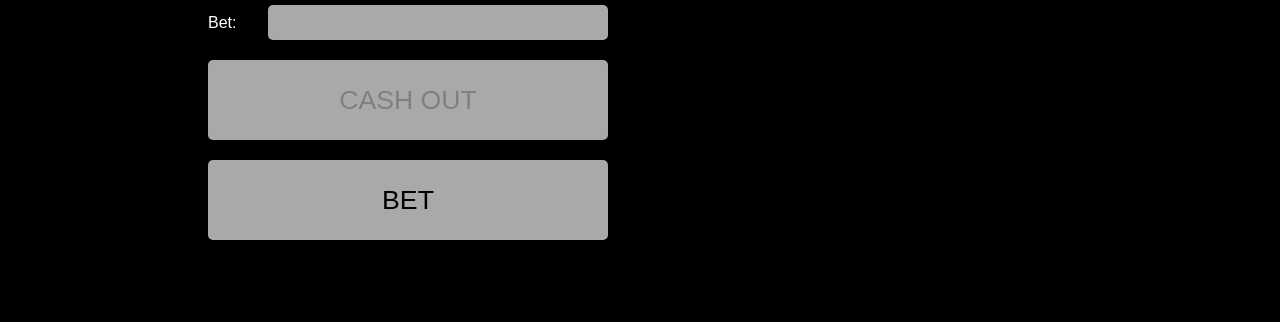
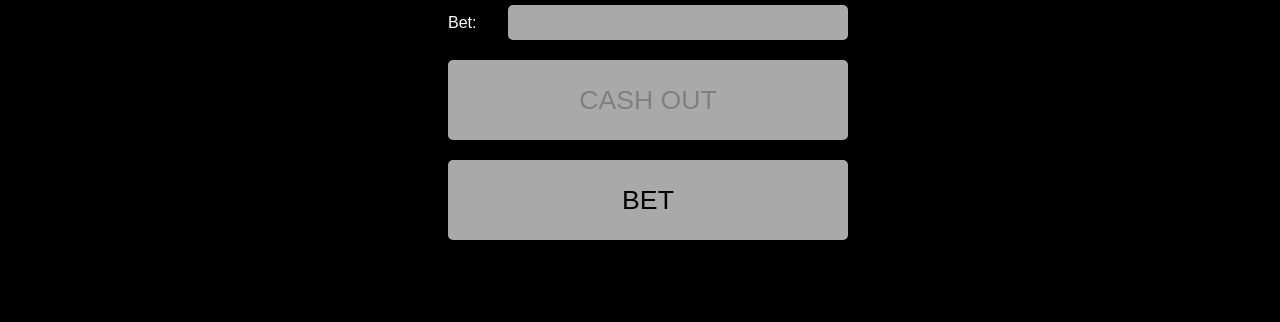
Before and after one commit to Wenzel237/suikaviator, a plain HTML site: page index.html in a window 1280 px wide. Shown: the part 478-800 px from the top of the page. Drawn offline with Linux system fonts and the light colour scheme.

Commit message:
Update index.html

```diff
--- a/index.html
+++ b/index.html
@@ -21,7 +21,7 @@
         .animate {
           animation: moveUpFade 1s ease-in-out;
         }
-        body { display: flex; flex-direction: column; align-items: center; width: 100vh; height: 90vh; font-family: Arial, sans-serif; justify-content: center; background-color: black }
+        body { display: flex; flex-direction: column; align-items: center; width: 100vw; height: 90vh; font-family: Arial, sans-serif; justify-content: center; background-color: black }
         input, button {
           background-color: darkGray;
           border-radius: 5px;
```
